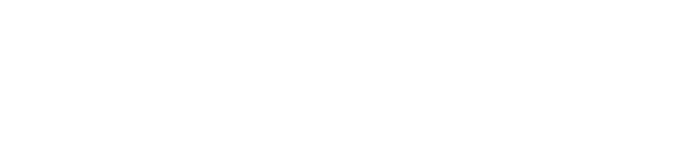
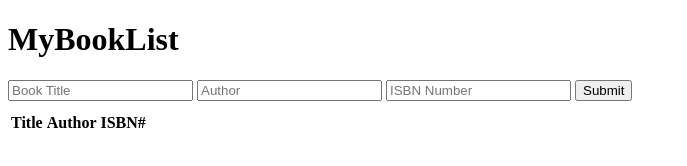
Before and after one commit to acciojob/book-list-jitendrakumar07, a website: page main.html in a window 1280 px wide. Shown: the whole page, without its empty margins (0-687 px from the left). Drawn offline with Linux system fonts and the light colour scheme.

Commit message:
created a submission

```diff
--- a/main.html
+++ b/main.html
@@ -7,6 +7,26 @@
 </head>
 
 <body>
+	 <div class="container">
+    <h1>MyBookList</h1>
+    <div class="form-group">
+      <input type="text" id="title" class="form-control" placeholder="Book Title">
+      <input type="text" id="author" class="form-control" placeholder="Author">
+      <input type="text" id="isbn" class="form-control" placeholder="ISBN Number">
+      <button id="submit" class="btn btn-primary">Submit</button>
+    </div>
+    <table class="table table-striped">
+      <thead>
+        <tr>
+          <th>Title</th>
+          <th>Author</th>
+          <th>ISBN#</th>
+        </tr>
+      </thead>
+      <tbody id="book-list">
+      </tbody>
+    </table>
+	 </div>
 	<!-- the entire body must be written by student -->
     <script type="text/javascript" src="./script.js">
 </script>
--- a/script.js
+++ b/script.js
@@ -1 +1,20 @@
 //your JS code here. If required.
+ <div class="container">
+    <h1>MyBookList</h1>
+    <div class="form-group">
+      <input type="text" id="title" class="form-control" placeholder="Book Title">
+      <input type="text" id="author" class="form-control" placeholder="Author">
+      <input type="text" id="isbn" class="form-control" placeholder="ISBN Number">
+      <button id="submit" class="btn btn-primary">Submit</button>
+    </div>
+    <table class="table table-striped">
+      <thead>
+        <tr>
+          <th>Title</th>
+          <th>Author</th>
+          <th>ISBN#</th>
+        </tr>
+      </thead>
+      <tbody id="book-list">
+      </tbody>
+    </table>
--- a/styles.css
+++ b/styles.css
@@ -1 +1,3 @@
 /*  your css code here. If applicable */
+ .form-group input {
+      margin-bottom: 10px;
```
